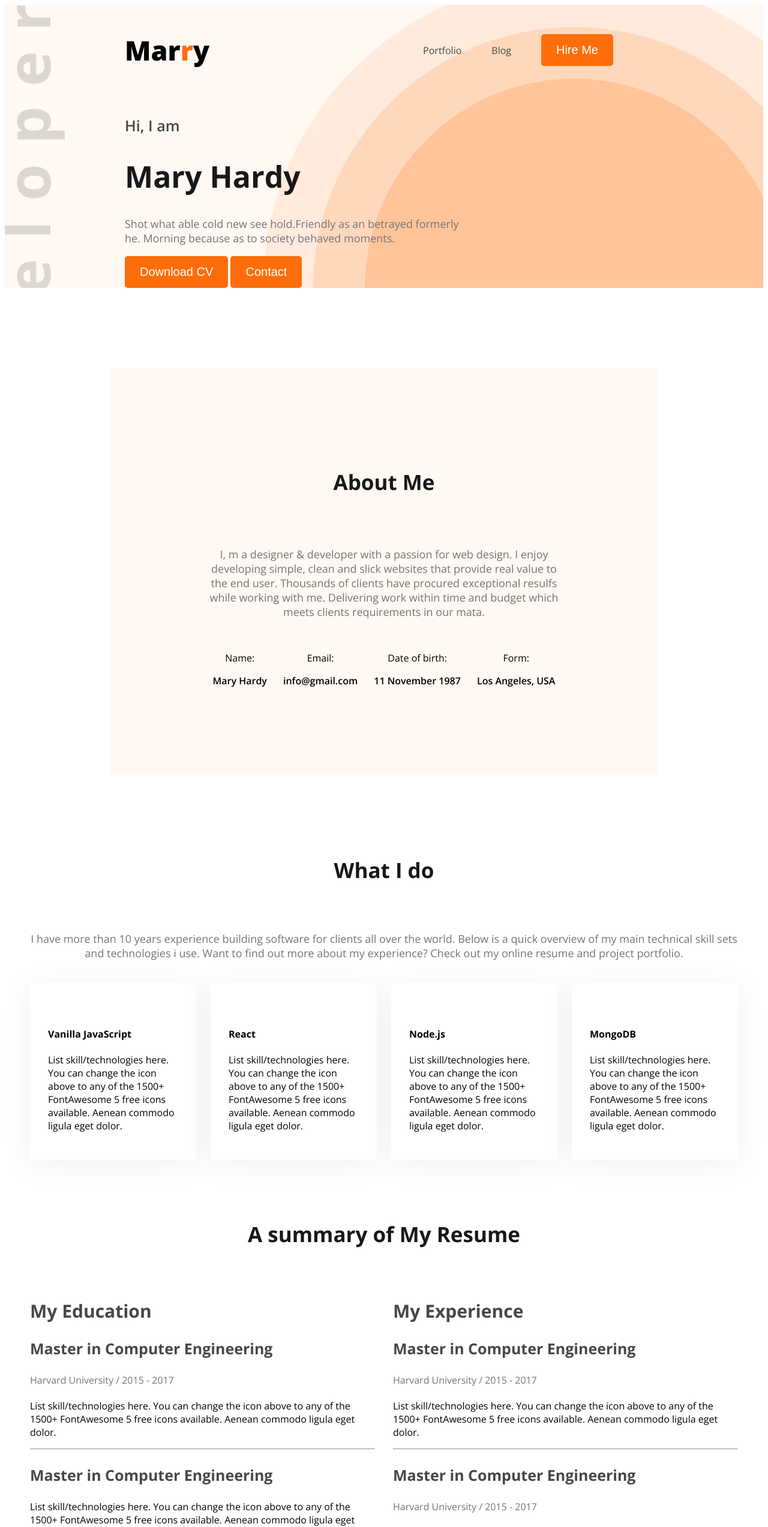
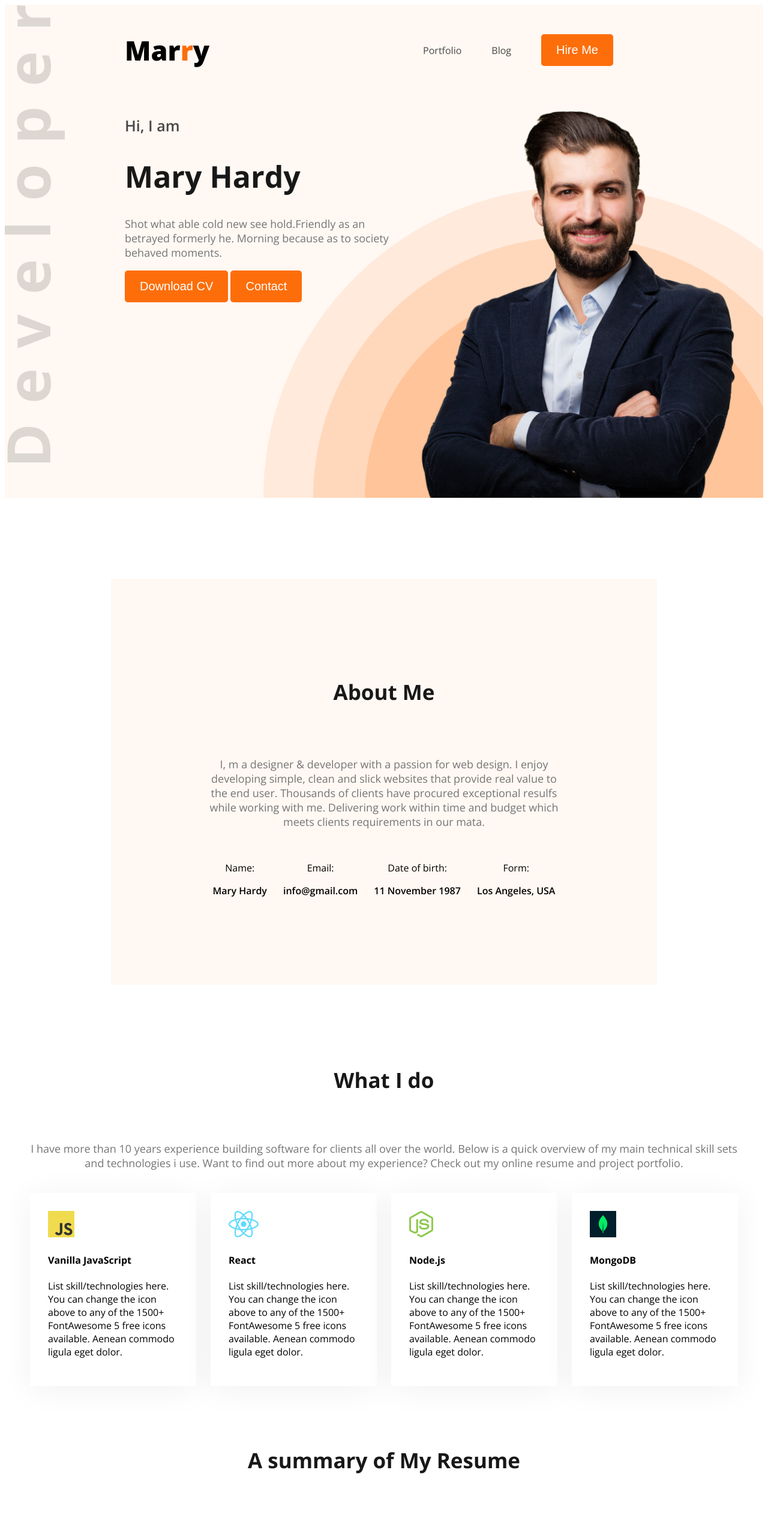
Before and after one commit to mriponm/dev-portfolio, a plain HTML site: page index.html in a window 1280 px wide. Shown: the top 2546 px of the page at 60% size. Drawn offline with nearby package versions, Linux system fonts and the light colour scheme; the site is published under a folder, as on GitHub Pages, so addresses that start at the root find nothing.

Commit message:
fix image issue

```diff
--- a/index.html
+++ b/index.html
@@ -27,7 +27,7 @@
                 <button class="btn-primary">Download CV</button>
                 <button class="btn-primary">Contact</button>
             </div>
-            <img class="banner-profile-pic" src="/images/hardy.png" alt="">
+            <img class="banner-profile-pic" src="./images/hardy.png" alt="">
         </div>
 
     </header>
@@ -60,22 +60,22 @@
         <p class="section-description content-center">I have more than 10 years experience building software for clients all over the world. Below is a quick overview of my main technical skill sets and technologies i use. Want to find out more about my experience? Check out my online resume and project portfolio.</p>
         <div class="skills-container">
             <div class="skills-item">
-                <img src="/images/icons/js.png" alt="">
+                <img src="./images/icons/js.png" alt="">
                 <h4 class="skill-title">Vanilla JavaScript</h4>
                 <p class="skill-description">List skill/technologies here. You can change the icon above to any of the 1500+ FontAwesome 5 free icons available. Aenean commodo ligula eget dolor.</p>
             </div>
             <div class="skills-item">
-                <img src="/images/icons/react.png" alt="">
+                <img src="./images/icons/react.png" alt="">
                 <h4 class="skill-title">React</h4>
                 <p class="skill-description">List skill/technologies here. You can change the icon above to any of the 1500+ FontAwesome 5 free icons available. Aenean commodo ligula eget dolor.</p>
             </div>
             <div class="skills-item">
-                <img src="/images/icons/nodejs.png" alt="">
+                <img src="./images/icons/nodejs.png" alt="">
                 <h4 class="skill-title">Node.js</h4>
                 <p class="skill-description">List skill/technologies here. You can change the icon above to any of the 1500+ FontAwesome 5 free icons available. Aenean commodo ligula eget dolor.</p>
             </div>
             <div class="skills-item">
-                <img src="/images/icons/mongo.png" alt="">
+                <img src="./images/icons/mongo.png" alt="">
                 <h4 class="skill-title">MongoDB</h4>
                 <p class="skill-description">List skill/technologies here. You can change the icon above to any of the 1500+ FontAwesome 5 free icons available. Aenean commodo ligula eget dolor.</p>
             </div>
@@ -158,9 +158,9 @@
             <div class="footer-colum">
                 <h1 class="footer-title">Lets Connect</h1>
                 <p class="footer-description">Please fill out the form on this section to contact with me or call between 9:00 A.M and 8.00 P.M ET, Monday through Friday.</p>
-                <a href="#"><img src="/images/icons/facebook.png" alt=""></a>
-                <a href="#"><img src="/images/icons/insta.png" alt=""></a>
-                <a href="#"><img src="/images/icons/twitter.png" alt=""></a>
+                <a href="#"><img src="./images/icons/facebook.png" alt=""></a>
+                <a href="#"><img src="./images/icons/insta.png" alt=""></a>
+                <a href="#"><img src="./images/icons/twitter.png" alt=""></a>
             </div>
             <div class="footer-colum">
                 <h1 class="footer-title">Let’s Message me</h1>
```
